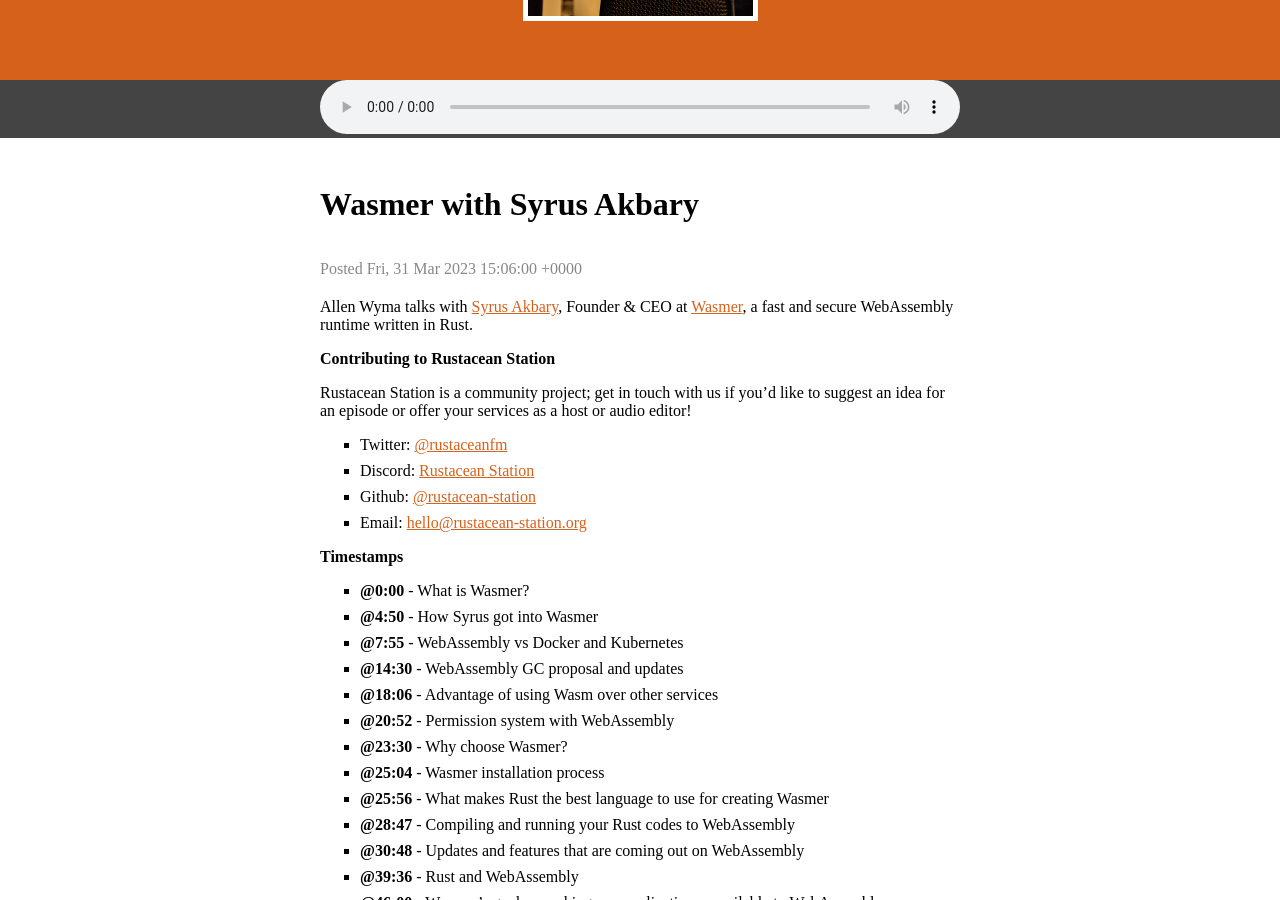
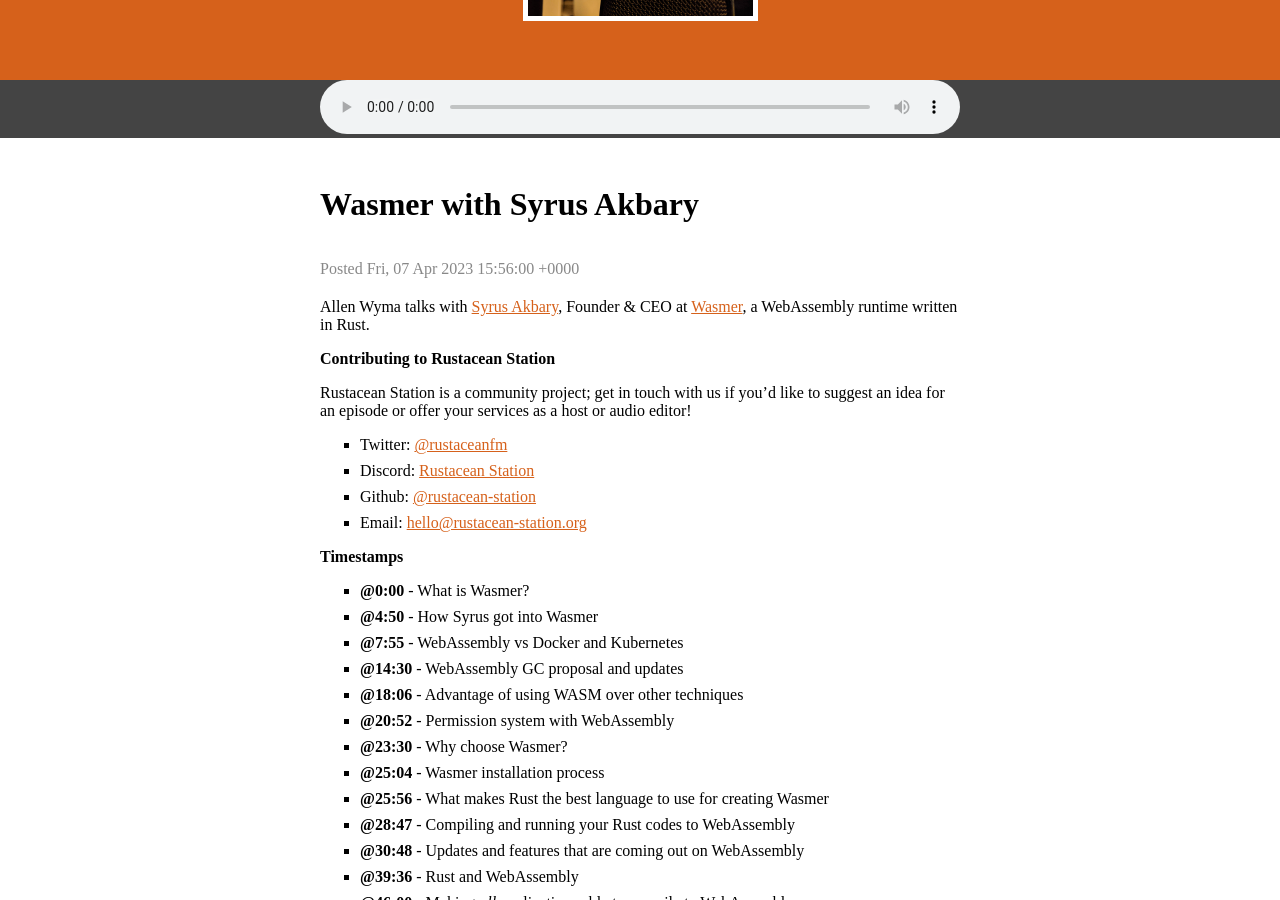
Before and after one commit to rustacean-station/rustacean-station.org, a Jekyll site: the page built from _episodes/interviews/2023-04-07-syrus-akbary.md, in a window 1280 px wide and 900 px high, scrolled down 365 px. Built offline with Jekyll 4.4.1, drawn with Linux system fonts in a browser that asks for light colours; some of the changed text lies outside the part shown.

Commit message:
Apply suggestions from code review

```diff
--- a/_episodes/interviews/2023-04-07-syrus-akbary.md
+++ b/_episodes/interviews/2023-04-07-syrus-akbary.md
@@ -1,13 +1,13 @@
 ---
 title: "Wasmer with Syrus Akbary"
-date: 2023-03-31T15:06:00Z
+date: 2023-04-07T15:56:00Z
 file: https://audio.rustacean-station.org/file/rustacean-station/2023-04-07-syrus-akbary.mp3
 duration: "51:40"
 length: "49607044"
 #reddit: (leave blank on initial publish, amend with link and uncomment this line after Reddit thread has been posted)
 ---
 
-Allen Wyma talks with [Syrus Akbary](https://syrusakbary.com/), Founder & CEO at [Wasmer](https://wasmer.io/), a fast and secure WebAssembly runtime written in Rust.
+Allen Wyma talks with [Syrus Akbary](https://syrusakbary.com/), Founder & CEO at [Wasmer](https://wasmer.io/), a WebAssembly runtime written in Rust.
 
 ## Contributing to Rustacean Station
 
@@ -24,7 +24,7 @@
 - [@4:50] - How Syrus got into Wasmer
 - [@7:55] - WebAssembly vs Docker and Kubernetes
 - [@14:30] - WebAssembly GC proposal and updates
-- [@18:06] - Advantage of using Wasm over other services
+- [@18:06] - Advantage of using WASM over other techniques
 - [@20:52] - Permission system with WebAssembly
 - [@23:30] - Why choose Wasmer?
 - [@25:04] - Wasmer installation process
@@ -32,7 +32,7 @@
 - [@28:47] - Compiling and running your Rust codes to WebAssembly
 - [@30:48] - Updates and features that are coming out on WebAssembly
 - [@39:36] - Rust and WebAssembly
-- [@46:00] - Wasmer's goal on making any application compilable to WebAssembly
+- [@46:00] - Making *all* applications able to compile to WebAssembly
 - [@47:01] - Using GUI with Wasmer
 - [@50:16] - Where to get more information about Wasmer
 
```
